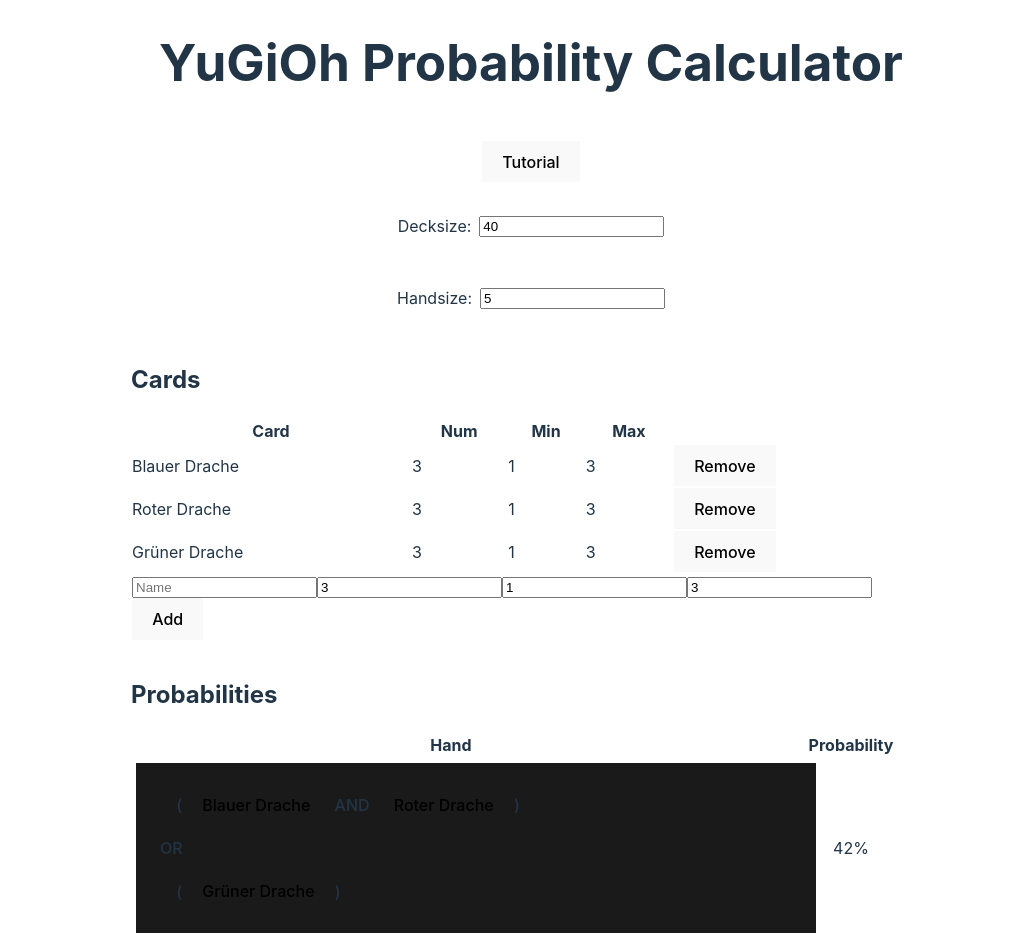
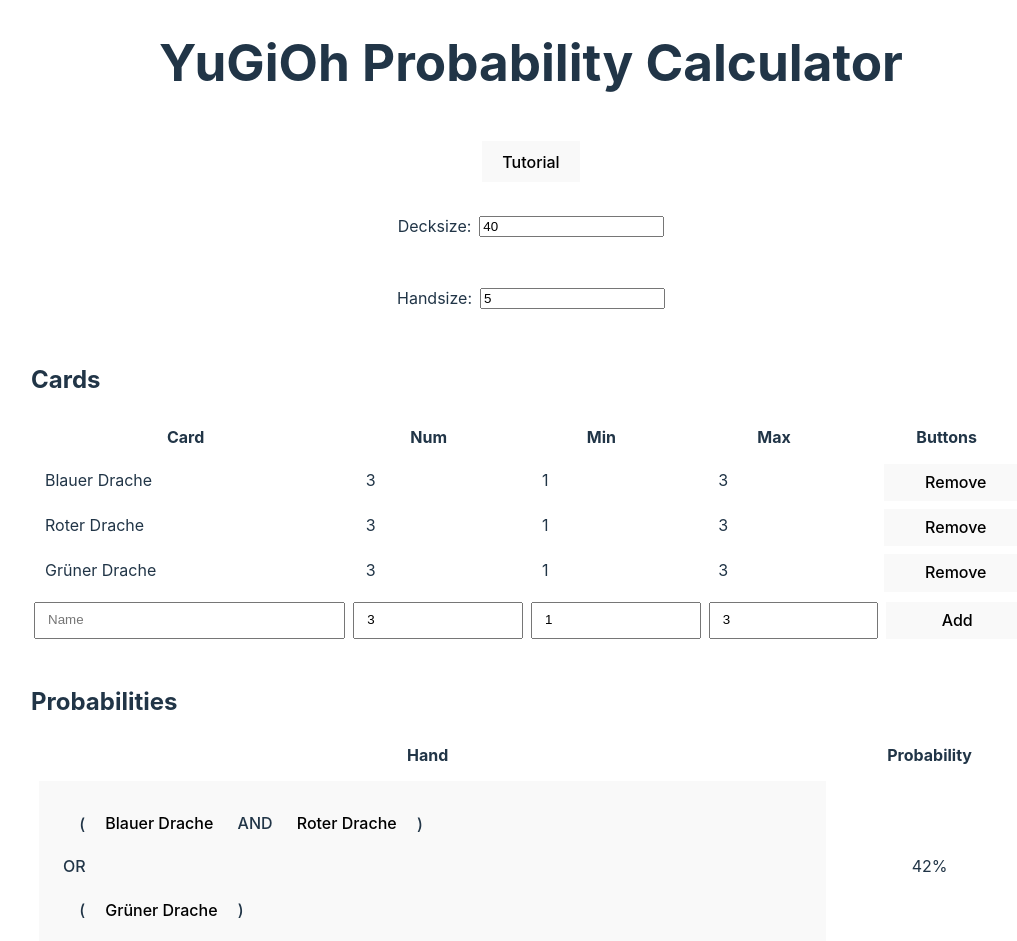
Before and after one commit to Jim-Maar/YuGiOh-probability-calculator, a React (Vite) app: page / in a window 1280 px wide. Shown: the top 941 px of the page, without its empty margins (109-1126 px from the left). Built offline with nearby package versions, Linux system fonts and the light colour scheme.

Commit message:
Improved CSS styling

```diff
--- a/src/components/DeckSizeSelector/DeckSizeSelector.tsx
+++ b/src/components/DeckSizeSelector/DeckSizeSelector.tsx
@@ -13,7 +13,7 @@
  */
 export const DeckSizeSelector: React.FC<DeckSizeSelectorProps> = ({ deckSize, onDeckSizeChange }) => {
   return (
-    <div style={{ display: 'flex', alignItems: 'center', gap: '8px'}}>
+    <div className='deck-size-selector'>
       <p>Decksize: </p>
       <input
         type="number"
--- a/src/components/DeckTable/DeckTable.tsx
+++ b/src/components/DeckTable/DeckTable.tsx
@@ -19,6 +19,80 @@
  * @param {function} onRemoveCard - Callback function to remove a card from the deck by its index.
  */
 export const DeckTable: React.FC<DeckTableProps> = ({ cards, onAddCard, onRemoveCard }) => {
+  const isInputCorrect = (card: Card) : [boolean, string] => {
+    if (card.name === "") {
+      return [false, "Please input the name of the card"];
+    }
+    if (card.minToDraw > card.maxToDraw || card.maxToDraw > card.numInDeck) {
+      return [false, "Parameters need to satisfy Min <= Max <= Num"];
+    }
+    return [true, "Input OK: No alert should be shown"]
+  }
+
+  const submitAddCardForm = (e: React.FormEvent<HTMLFormElement>) => {
+    e.preventDefault();
+    const formData = new FormData(e.currentTarget);
+    const payload = Object.fromEntries(formData);
+    const card: Card = {
+      name: payload.name.toString(),
+      numInDeck: parseInt(payload.numInDeck.toString()),
+      minToDraw: parseInt(payload.minToDraw.toString()),
+      maxToDraw: parseInt(payload.maxToDraw.toString())
+    };
+    const [inputCorrect, errorMsg] = isInputCorrect(card);
+    if (!inputCorrect) {
+      alert(errorMsg);
+      return;
+    }
+    onAddCard(card);
+  };
+
+  return (
+    <div className='table-section deck-table'>
+      <h2>Cards</h2>
+      <table style={{width: '100%'}}>
+        <thead>
+          <tr className='table-row'>
+            <th className='table-data first-column'>Card</th>
+            <th className='table-data regular-column'>Num</th>
+            <th className='table-data regular-column'>Min</th>
+            <th className='table-data regular-column'>Max</th>
+            <th className='table-data regular-column'>Buttons</th>
+          </tr>
+        </thead>
+        <tbody>
+          {cards.map((card, i) => (
+            <tr className='table-row' key={i}>
+              <td className='table-data first-column'>{card.name}</td>
+              <td className='table-data regular-column'>{card.numInDeck}</td>
+              <td className='table-data regular-column'>{card.minToDraw}</td>
+              <td className='table-data regular-column'>{card.maxToDraw}</td>
+              <td className='regular-column'>
+                <button className='table-data-button' style={{width: '100%'}} onClick={() => onRemoveCard(i)}>Remove</button>
+              </td>
+            </tr>
+          ))}
+          <tr key={cards.length}>
+            <td colSpan={5}>
+              <form className='table-row' onSubmit={submitAddCardForm}>
+                <input className='table-data first-column' type='text' name='name' placeholder='Name' />
+                <input className='table-data regular-column' type='number' name='numInDeck' placeholder='Num in deck' defaultValue={3} />
+                <input className='table-data regular-column' type='number' name='minToDraw' placeholder='Min to draw' defaultValue={1} />
+                <input className='table-data regular-column' type='number' name='maxToDraw' placeholder='Max to draw' defaultValue={3} />
+                <div className='regular-column'>
+                  <button className='table-data-button' style={{width: '100%'}} type='submit'>Add</button>
+                </div>
+              </form>
+            </td>
+          </tr>
+        </tbody>
+      </table>
+    </div>
+  );
+};
+
+/*
+export const DeckTable: React.FC<DeckTableProps> = ({ cards, onAddCard, onRemoveCard }) => {
   const submitAddCardForm = (e: React.FormEvent<HTMLFormElement>) => {
     e.preventDefault();
     const formData = new FormData(e.currentTarget);
@@ -33,36 +107,40 @@
   };
 
   return (
-    <div>
+    <div className='table'>
       <h2>Cards</h2>
-      <table style={{width: '800px', borderCollapse: 'collapse'}}>
+      <table>
         <thead>
-          <tr>
-            <th>Card</th>
-            <th>Num</th>
-            <th>Min</th>
-            <th>Max</th>
-            <th></th>
+          <tr style={{display: 'flex', borderCollapse: 'collapse'}} className='tableContainer'>
+            <th style={{flex: 2}}>Card</th>
+            <th style={{flex: 1}}>Num</th>
+            <th style={{flex: 1}}>Min</th>
+            <th style={{flex: 1}}>Max</th>
+            <th style={{flex: 1}}>Buttons</th>
           </tr>
         </thead>
         <tbody>
           {cards.map((card, i) => (
-            <tr key={i}>
-              <td>{card.name}</td>
-              <td>{card.numInDeck}</td>
-              <td>{card.minToDraw}</td>
-              <td>{card.maxToDraw}</td>
-              <td><button onClick={() => onRemoveCard(i)}>Remove</button></td>
+            <tr style={{display: 'flex', borderCollapse: 'collapse', margin: 0, padding: 0, border: 'None', lineHeight:1.2}} className='tableContainer' key={i}>
+              <td style={{flex: 2, minWidth: 0, padding: 0, margin: 0, border: 'none', minHeight: 0, lineHeight:1.2}}>{card.name}</td>
+              <td style={{flex: 1, minWidth: 0, padding: 0, margin: 0, border: 'none', minHeight: 0, lineHeight:1.2}}>{card.numInDeck}</td>
+              <td style={{flex: 1, minWidth: 0, padding: 0, margin: 0, border: 'none', minHeight: 0, lineHeight:1.2}}>{card.minToDraw}</td>
+              <td style={{flex: 1, minWidth: 0, padding: 0, margin: 0, border: 'none', minHeight: 0, lineHeight:1.2}}>{card.maxToDraw}</td>
+              <td style={{flex: 1, display: 'flex', minWidth: 0, padding: 0, margin: 0, border: 'none', minHeight: 0, lineHeight:1.2}}>
+                <button style={{flex: 1, margin: 0, padding: 0, minHeight: 0, border: 'none', lineHeight:1.2}} onClick={() => onRemoveCard(i)}>
+                  Remove
+                </button>
+              </td>
             </tr>
           ))}
-          <tr key={cards.length}>
-            <td colSpan={5}>
-              <form onSubmit={submitAddCardForm}>
-                <input type='text' name='name' placeholder='Name' />
-                <input type='number' name='numInDeck' placeholder='Num in deck' defaultValue={3} />
-                <input type='number' name='minToDraw' placeholder='Min to draw' defaultValue={1} />
-                <input type='number' name='maxToDraw' placeholder='Max to draw' defaultValue={3} />
-                <button type='submit'>Add</button>
+          <tr key={cards.length} className='tableContainer' style={{borderCollapse: 'collapse', margin: 0, padding: 0, border: 'None', display: 'flex', lineHeight:1.2}}>
+            <td colSpan={5} className='tableContainer' style={{padding: 0, margin: 0, borderCollapse: 'collapse', border: 'none', display: 'flex', lineHeight:1.2}}>
+              <form style={{display: 'flex', borderCollapse: 'collapse', lineHeight:1.2}} className='tableContainer' onSubmit={submitAddCardForm}>
+                <input style={{flex: 2, minWidth: 0, padding: 0, margin: 0, border: 'none', minHeight: 0, lineHeight:1.2}} type='text' name='name' placeholder='Name' />
+                <input style={{flex: 1, minWidth: 0, padding: 0, margin: 0, border: 'none', minHeight: 0, lineHeight:1.2}} type='number' name='numInDeck' placeholder='Num in deck' defaultValue={3} />
+                <input style={{flex: 1, minWidth: 0, padding: 0, margin: 0, border: 'none', minHeight: 0, lineHeight:1.2}} type='number' name='minToDraw' placeholder='Min to draw' defaultValue={1} />
+                <input style={{flex: 1, minWidth: 0, padding: 0, margin: 0, border: 'none', minHeight: 0, lineHeight:1.2}} type='number' name='maxToDraw' placeholder='Max to draw' defaultValue={3} />
+                <button style={{flex: 1, margin: 0, padding: 0, border: 'none', minHeight: 0, lineHeight:1.2, textAlign: 'center'}} type='submit'>Add</button>
               </form>
             </td>
           </tr>
@@ -71,3 +149,4 @@
     </div>
   );
 };
+*/
--- a/src/components/HandSizeSelector/HandSizeSelector.tsx
+++ b/src/components/HandSizeSelector/HandSizeSelector.tsx
@@ -13,7 +13,7 @@
  */
 export const HandSizeSelector: React.FC<HandSizeSelectorProps> = ({ handSize, onHandSizeChange }) => {
   return (
-    <div style={{ display: 'flex', alignItems: 'center', gap: '8px'}}>
+    <div className='hand-size-selector'>
       <p>Handsize: </p>
       <input
         type="number"
--- a/src/components/ProbabilitiesTable/HandSelector/ConjunctionSelectors/ConjunctionSelector/AddCardButton/AddCardButton.tsx
+++ b/src/components/ProbabilitiesTable/HandSelector/ConjunctionSelectors/ConjunctionSelector/AddCardButton/AddCardButton.tsx
@@ -22,12 +22,13 @@
 export const AddCardButton: React.FC<AddCardButtonProps> = ({ cards, handIndex, conjunctionIndex, onAddTerm }) => {
   return (
     <Popup
-      trigger={<button className="addCardButton">Add Card</button>}
+      trigger={<button className="add-card-button highlighted-button">Add Card</button>}
       position='right center'
     >
       <div style={{display:'flex', flexDirection:'column'}}>
         {cards.map((card, index) => (
           <button
+            className='highlighted-button'
             key={index}
             onClick={() => onAddTerm(handIndex, conjunctionIndex, index)}
           >
--- a/src/components/ProbabilitiesTable/HandSelector/ConjunctionSelectors/ConjunctionSelector/ConjunctionSelector.tsx
+++ b/src/components/ProbabilitiesTable/HandSelector/ConjunctionSelectors/ConjunctionSelector/ConjunctionSelector.tsx
@@ -52,6 +52,6 @@
     </div>}
     position = "center center"
     >
-      <button onClick={() => onDeleteConjunction(handIndex, conjunctionIndex)} >Remove Conjunction</button>
+      <button className='highlighted-button' onClick={() => onDeleteConjunction(handIndex, conjunctionIndex)} >Remove Conjunction</button>
     </Popup>
 }
--- a/src/components/ProbabilitiesTable/HandSelector/ConjunctionSelectors/ConjunctionSelector/TermSelectors/TermSelector/TermSelector.tsx
+++ b/src/components/ProbabilitiesTable/HandSelector/ConjunctionSelectors/ConjunctionSelector/TermSelectors/TermSelector/TermSelector.tsx
@@ -40,8 +40,8 @@
     }
     >
       <div style={{display:'flex', flexDirection:'column'}}>
-        <button onClick={() => onDeleteTerm(handIndex, conjunctionIndex, termIndex)}>Delete Card</button>
-        <button onClick={() => onNegateTerm(handIndex, conjunctionIndex, termIndex)}>Negate Card</button>
+        <button className='highlighted-button' onClick={() => onDeleteTerm(handIndex, conjunctionIndex, termIndex)}>Delete Card</button>
+        <button className='highlighted-button' onClick={() => onNegateTerm(handIndex, conjunctionIndex, termIndex)}>Negate Card</button>
       </div>
   </Popup>
 }
--- a/src/components/ProbabilitiesTable/HandSelector/ConjunctionSelectors/ConjunctionSelectors.tsx
+++ b/src/components/ProbabilitiesTable/HandSelector/ConjunctionSelectors/ConjunctionSelectors.tsx
@@ -8,18 +8,22 @@
  *
  * Displayed inside a Handselector.
  *
- * @param {DNF} hand - The hand (combination of cards the user wants to draw)in Disjunctive Normal Form.
+ * @param {DNF} hand - The hand (combination of cards the user wants to draw) in Disjunctive Normal Form.
  * @param {Card[]} cards - Array of available cards to select from.
  * @param {number} handIndex - Index of the hand in the overall hands array.
  */
-export const ConjunctionSelectors: React.FC<{
+type ConjunctionSelectorsProps = {
   hand: DNF;
   cards: Card[];
   handIndex: number;
-}> = ({ hand, cards, handIndex }) => (
-  hand.map((conjunction, index) => (
-    <div key={index} style={{display: 'flex', flexDirection: 'column', alignItems: 'flex-start'}}>
-      <div>{index > 0 && <span style={{margin: '0 4px'}}>OR</span>}</div>
+};
+
+export const ConjunctionSelectors: React.FC<ConjunctionSelectorsProps> = ({ hand, cards, handIndex }) => {
+  return (
+    <div>
+      {hand.map((conjunction, index) => (
+        <div className='conjunction-selectors' key={index}>
+          <div>{index > 0 && <span style={{ margin: '0 4px' }}>OR</span>}</div>
           <div>
             <ConjunctionSelector
               conjunction={conjunction}
@@ -29,5 +33,7 @@
             />
           </div>
         </div>
-  ))
+      ))}
+    </div>
   );
+};
--- a/src/components/ProbabilitiesTable/HandSelector/HandSelector.tsx
+++ b/src/components/ProbabilitiesTable/HandSelector/HandSelector.tsx
@@ -37,16 +37,16 @@
   return <Popup
     trigger = {
       <div
-        className="button handSelector"
+        className="button hand-selector"
         onMouseEnter={() => setIsHovering(true)}
         onMouseLeave={() => setIsHovering(false)}
       >
         <ConjunctionSelectors hand={hand} cards={cards} handIndex={handIndex} />
-        {isHovering && <button onClick={() => onAddConjunction(handIndex)}>Add Conjunction</button>}
+        {isHovering && <button className='highlighted-button' onClick={() => onAddConjunction(handIndex)}>Add Conjunction</button>}
       </div>
     }
     position='right center'
   >
-    <button onClick={() => onDeleteHand(handIndex)}>Remove Hand</button>
+    <button className='highlighted-button' onClick={() => onDeleteHand(handIndex)}>Remove Hand</button>
   </Popup>
 }
--- a/src/components/ProbabilitiesTable/ProbabilitiesTable.tsx
+++ b/src/components/ProbabilitiesTable/ProbabilitiesTable.tsx
@@ -28,36 +28,32 @@
     onChangeHands([...hands, newHand]);
   };
 
-  return <div>
+  return <div className='table-section probabilities-table'>
     <h2>Probabilities</h2>
-    <table style={{width: '800px', borderCollapse: 'collapse'}}>
+    <table style={{width: '100%'}}>
       <thead>
-        <tr>
-          <th style={{ width: '80%' }}>Hand</th>
-          <th style={{ width: '20%' }}>Probability</th>
+        <tr className="table-row">
+          <th className='first-column'>Hand</th>
+          <th className='regular-column'>Probability</th>
         </tr>
       </thead>
       <tbody>
         {hands.map((hand, index) => (
-          <tr key={index}>
-            <td style={{ width: '80%' , padding: 0}}>
+          <tr className="table-row" key={index}>
+            <td className='first-column'>
               <HandContextProvider hands={hands} onChangeHands={onChangeHands}>
-                <div style={{ width: '100%'}}>
-                  <HandSelector hand={hand} cards={cards} handIndex={index} ></HandSelector>
-                </div>
+                <HandSelector hand={hand} cards={cards} handIndex={index} ></HandSelector>
               </HandContextProvider>
             </td>
-            <td style={{ width: '20%'}}>
-              <div style={{display: 'flex', justifyContent: 'center'}}>
-                <Probability cards={cards} hand={hand} deckSize={deckSize} handSize={handSize}></Probability>
-              </div>
+            <td className='regular-column'>
+              <Probability cards={cards} hand={hand} deckSize={deckSize} handSize={handSize}></Probability>
             </td>
           </tr>
         ))}
         <tr>
           <td colSpan={2}>
             <button
-              className="addHandButton"
+              className="add-hand-button"
               onClick={handleAddHand}
             >
               Add Hand
--- a/src/components/ProbabilitiesTable/Probability/Probability.tsx
+++ b/src/components/ProbabilitiesTable/Probability/Probability.tsx
@@ -13,7 +13,7 @@
 
 export const Probability: React.FC<ProbabilityProps> = ({cards, hand, deckSize, handSize}) => {
   const probability = useMemo(() => getProbability(cards, hand, deckSize, handSize), [cards, hand, deckSize, handSize]);
-  return <div>
+  return <div style={{textAlign: 'center', flex: 1, height: '100%', display: 'grid', placeItems: 'center'}}>
     {probability}%
   </div>;
 }
--- a/src/index.css
+++ b/src/index.css
@@ -1,3 +1,7 @@
+/*
+Standart Vite Styling, with some adjustments
+*/
+
 html, body, #root {
   margin: 0;
   padding: 0;
@@ -32,7 +36,8 @@
 body {
   margin: 0;
   display: flex;
-  place-items: center;
+  flex-direction: column;
+  align-items: center;
   min-width: 320px;
   min-height: 100vh;
 }
@@ -40,9 +45,11 @@
 h1 {
   font-size: 3.2em;
   line-height: 1.1;
+  display: flex;
+  justify-content: center;
 }
 
-button {
+button, .button { /*The Button class is used to make divs look like buttons (This is important because nested buttons are not allowed)*/
   border: 1px solid transparent;
   padding: 0.6em 1.2em;
   font-size: 1em;
@@ -53,43 +60,8 @@
   transition: border-color 0.25s;
 }
 
-.button {
-  border: 1px solid transparent;
-  padding: 0.6em 1.2em;
-  font-size: 1em;
-  font-weight: 500;
-  font-family: inherit;
-  background-color: #1a1a1a;
-  cursor: pointer;
-  transition: border-color 0.25s;
-}
-
-.handSelector {
-  width: 100%;
-  display: flex;
-  flex-direction: column;
-  align-items: flex-start;
-  margin: 0.3em 0.3em;
-}
-
-.addHandButton {
-  margin: 0.3em 0.3em;
-}
-
-.addCardButton {
-  margin: 0em 0.5em;
-}
-
-.handSelectorButton {
-  margin: 0.3em 0.3em;
-}
-
-button:hover {
+button:hover, .button:hover {
   border-color: #646cff;
-}
-button:focus,
-button:focus-visible {
-  outline: 4px auto -webkit-focus-ring-color;
 }
 
 @media (prefers-color-scheme: light) {
@@ -100,7 +72,95 @@
   a:hover {
     color: #747bff;
   }
-  button {
+  button, .button {
     background-color: #f9f9f9;
   }
 }
+
+
+/*
+Hand- and DeckSelector styling
+*/
+
+.deck-size-selector, .hand-size-selector {
+  display: flex;
+  align-items: center;
+  gap: 8px;
+}
+
+
+/*
+DeckTable and ProbabilitiesTable styling
+*/
+
+.table-section, h1 {
+  width: clamp(200px, 95%, 1000px);
+}
+
+.table-row{
+  display: flex;
+  margin-bottom: 6px;
+  gap: 8px;
+}
+
+
+/*
+DeckTable styling
+*/
+
+.table-data, .table-data-button{
+  padding: 8px 12px;
+  line-height: 1.2;
+  margin: 0;
+  min-width: 0;
+  flex: 1;
+  width: 100%;
+  box-sizing: border-box;
+}
+
+.deck-table .first-column {
+  flex: 2;
+}
+.deck-table .regular-column {
+  flex: 1;
+}
+
+/*
+ProbabilitiesTable styling
+*/
+
+.probabilities-table .first-column {
+  flex: 4;
+}
+.probabilities-table .regular-column {
+  flex: 1;
+}
+
+.hand-selector {
+  width: 100%;
+  display: flex;
+  flex-direction: column;
+  align-items: flex-start;
+  box-sizing: border-box;
+  margin: 0.3em 0.3em;
+}
+
+.conjunction-selectors {
+  display: flex;
+  flex-direction: column;
+  align-items: flex-start;
+}
+
+.add-hand-button {
+  margin: 0.3em 0.3em;
+}
+
+.add-card-button {
+  margin: 0em 0.5em;
+}
+
+.highlighted-button {
+  outline: none;
+  border-width: 2px;
+  border-color: white;
+}
```
Lines whose indentation alone changed are shown as unchanged.
